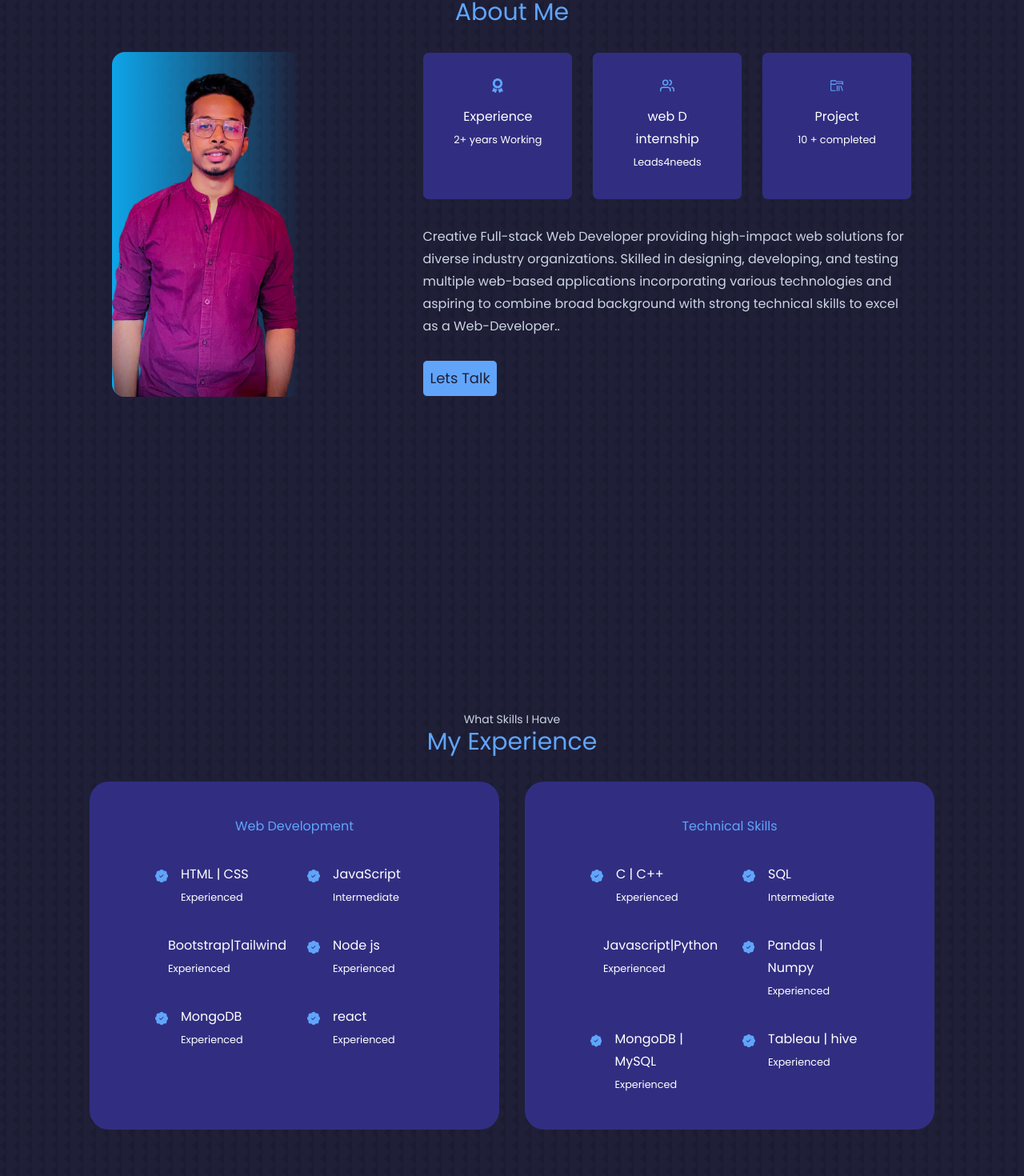
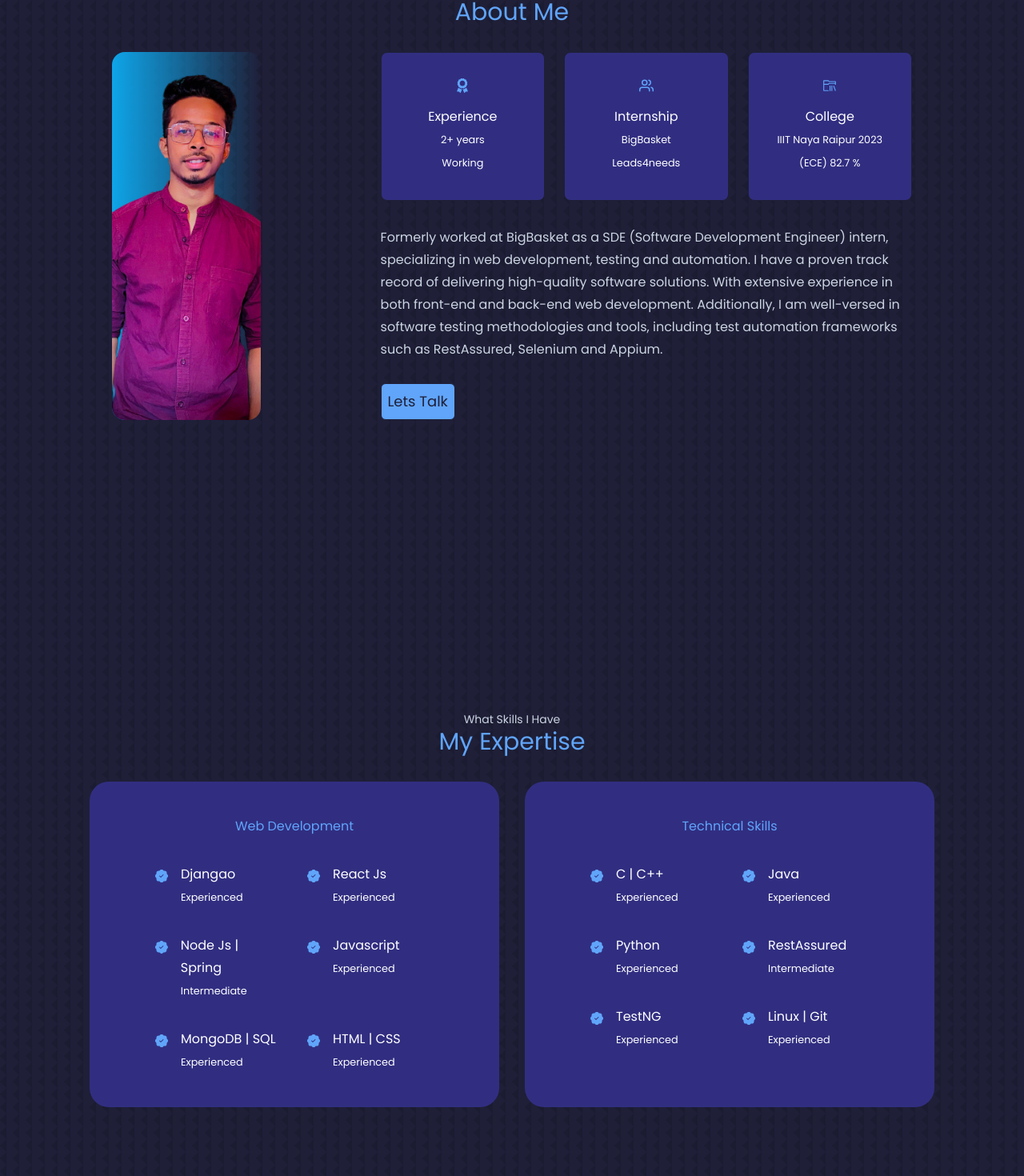
Before and after one commit to Shrey4299/My-Portfolio, a React (Create React App) app: page / in a window 1280 px wide. Shown: the part 848-2318 px from the top of the page at 80% size. Built offline with nearby package versions, Linux system fonts and the light colour scheme; a web font is replaced by a local one.

Commit message:
changes in experience

```diff
--- a/src/components/About.js
+++ b/src/components/About.js
@@ -1,7 +1,7 @@
 import React from 'react'
-import {FaAward} from 'react-icons/fa'
-import {FiUsers} from 'react-icons/fi'
-import {VscFolderLibrary} from 'react-icons/vsc'
+import { FaAward } from 'react-icons/fa'
+import { FiUsers } from 'react-icons/fi'
+import { VscFolderLibrary } from 'react-icons/vsc'
 import ME from './images/Resume2.png'
 
 function About() {
@@ -28,31 +28,37 @@ function About() {
         <div className="cn">
           <div className='grid grid-row-3 md:grid-cols-3 gap-6 mb-8'>
             <article className='bg-indigo-900 rounded-lg p-8 text-center border-[1px] border-[#1f1f38] transition ease-in hover:bg-[#1f1f38] hover:border-indigo-900'>
-            <FaAward className='mb-4 text-lg text-blue-400 mx-auto'/>
+              <FaAward className='mb-4 text-lg text-blue-400 mx-auto' />
               <h5 className="c">
                 Experience
               </h5>
-            <small>2+ years Working</small>
+              <small>2+ years</small><br/>
+              <small>Working</small>
             </article>
             <article className='bg-indigo-900 rounded-lg p-8 text-center border-[1px] border-[#1f1f38] transition ease-in hover:bg-[#1f1f38] hover:border-indigo-900'>
-            <FiUsers className='mb-4 text-lg text-blue-400 mx-auto'/>
+              <FiUsers className='mb-4 text-lg text-blue-400 mx-auto' />
               <h5 className="c">
-            web D internship
+                Internship
               </h5>
-            <small>Leads4needs </small>
+              <small className='inline'>BigBasket</small><br/>
+<small className='text-s'>Leads4needs</small>
+
+
             </article>
             <article className='bg-indigo-900 rounded-lg p-8 text-center border-[1px] border-[#1f1f38] transition ease-in hover:bg-[#1f1f38] hover:border-indigo-900'>
-            <VscFolderLibrary className='mb-4 text-lg text-blue-400 mx-auto'/>
+              <VscFolderLibrary className='mb-4 text-lg text-blue-400 mx-auto' />
               <h5 className="c">
-              Project
+                College
               </h5>
-            <small>10 + completed</small>
+              <small>IIIT Naya Raipur 2023</small><br/>
+              <small>(ECE) 82.7 %</small><br/>
             </article>
           </div>
 
-        <p className='text-slate-300 text-center md:text-left mb-7'>Creative Full-stack Web Developer providing high-impact web solutions for diverse industry organizations.
-Skilled in designing, developing, and testing multiple web-based applications incorporating various technologies and
-aspiring to combine broad background with strong technical skills to excel as a Web-Developer..</p>
+          <p className='text-slate-300 text-center md:text-left mb-7'>Formerly worked at BigBasket as a SDE (Software Development Engineer) intern, specializing in web development,
+            testing and automation. I have a proven track record of delivering high-quality software solutions.
+            With extensive experience in both front-end and back-end web development. Additionally, I am well-versed
+            in software testing methodologies and tools, including test automation frameworks such as RestAssured, Selenium and Appium.</p>
           <div className="flex w-full justify-center md:justify-start">
 
             <a className='text-[#1f1f38]  text-center text-lg p-2 border-[1px] rounded-md bg-blue-400 border-[#1f1f38]' href="">Lets Talk</a>
--- a/src/components/CTA.js
+++ b/src/components/CTA.js
@@ -1,13 +1,26 @@
-import React from 'react'
-import CV from './images/cv.pdf'
+import React from 'react';
 
 function CTA() {
+  const CV = "http://bit.ly/shreyansh_resume_cv"; // Updated CV link
+  const email = "shreyanshdewangan4299@gmail.com"; // Your email address
+
   return (
-    <div className='mt-10  flex gap-4 justify-center mb-10'>
-        <a href={CV} download className='text-blue-400 text-lg p-2 border-[1px] w-max rounded-md border-blue-400'>Download CV </a>
-        <a href="#contact" className='text-[#1f1f38] text-lg p-2 border-[1px] rounded-md bg-blue-400 border-[#1f1f38]'> Let's Talk</a>
+    <div className='mt-10 flex gap-4 justify-center mb-10'>
+      <a
+        href={CV}
+        download
+        className='text-blue-400 text-lg p-2 border-[1px] w-max rounded-md border-blue-400'
+      >
+        Download CV
+      </a>
+      <a
+        href={`mailto:${email}`}
+        className='text-[#1f1f38] text-lg p-2 border-[1px] rounded-md bg-blue-400 border-[#1f1f38]'
+      >
+        Let's Talk
+      </a>
     </div>
-  )
+  );
 }
 
-export default CTA
+export default CTA;
--- a/src/components/Experience.js
+++ b/src/components/Experience.js
@@ -7,7 +7,7 @@ const Experience = () => {
 
       <div className='flex flex-col items-center mb-8' >
       <h5 className="text-slate-300 text-sm">What Skills I Have</h5>
-      <h2 className="text-blue-400 text-3xl">My Experience</h2>
+      <h2 className="text-blue-400 text-3xl">My Expertise</h2>
 
       </div>
 
@@ -19,7 +19,7 @@ const Experience = () => {
               <BsPatchCheckFill className="text-blue-400 mt-2"/>
               <div>
 
-              <h4>HTML | CSS</h4>
+              <h4>Djangao</h4>
               <small>Experienced</small>
               </div>
             </article>
@@ -28,23 +28,23 @@ const Experience = () => {
 
               <div>
 
-              <h4>JavaScript </h4>
-              <small>Intermediate </small>
+              <h4>React Js </h4>
+              <small>Experienced </small>
               </div>
             </article>
             <article className="flex gap-4  ">
           <BsPatchCheckFill className="text-blue-400 mt-2"/>
               <div>
 
-              <h4>Bootstrap|Tailwind</h4>
-              <small>Experienced</small>
+              <h4>Node Js | Spring</h4>
+              <small>Intermediate</small>
               </div>
             </article>
             <article className="flex gap-4  ">
           <BsPatchCheckFill className="text-blue-400 mt-2"/>
               <div>
 
-              <h4>Node js</h4>
+              <h4>Javascript</h4>
               <small>Experienced</small>
               </div>
             </article>
@@ -53,7 +53,7 @@ const Experience = () => {
               <div>
 
 
-              <h4>MongoDB </h4>
+              <h4>MongoDB | SQL </h4>
               <small>Experienced</small>
               </div>
             </article>
@@ -61,7 +61,7 @@ const Experience = () => {
           <BsPatchCheckFill className="text-blue-400 mt-2"/>
               <div>
 
-              <h4>react</h4>
+              <h4> HTML | CSS</h4>
               <small>Experienced</small>
               </div>
             </article>
@@ -84,8 +84,8 @@ const Experience = () => {
 
               <div>
 
-              <h4> SQL </h4>
-              <small>Intermediate </small>
+              <h4> Java </h4>
+              <small>Experienced </small>
               </div>
             </article>
             <article className="flex gap-4  ">
@@ -93,7 +93,7 @@ const Experience = () => {
 
               <div>
 
-              <h4>Javascript|Python </h4>
+              <h4>Python </h4>
               <small>Experienced</small>
               </div>
             </article>
@@ -101,14 +101,14 @@ const Experience = () => {
           <BsPatchCheckFill className="text-blue-400 mt-2"/>
               <div>
 
-                <h4>Pandas | Numpy</h4>
-              <small>Experienced</small>
+                <h4> RestAssured</h4>
+              <small>Intermediate</small>
                 </div>
             </article>
             <article className="flex gap-4  ">
           <BsPatchCheckFill className="text-blue-400 mt-2"/>
               <div>
-              <h4>MongoDB | MySQL  </h4>
+              <h4> TestNG  </h4>
 
               <small>Experienced</small>
               </div>
@@ -116,7 +116,7 @@ const Experience = () => {
             <article className="flex gap-4  ">
           <BsPatchCheckFill className="text-blue-400 mt-2"/>
               <div>
-              <h4>Tableau | hive</h4>
+              <h4>Linux | Git</h4>
 
               <small>Experienced</small>
               </div>
--- a/src/components/Header.js
+++ b/src/components/Header.js
@@ -8,8 +8,8 @@ function Header() {
    <header className=' pt-10 md:px-28 mx-5 md:mx-28  overflow-hidden mb-28  '>
     <div className="mx-auto text-center items-center  relative  ">
       <h5 className='text-slate-300 mb-5 font-semibold'>Hello I'm </h5>
-      <h1 className=" font-semibold text-3xl mb-5">Shreyansh Dewanagn</h1>
-<h5 className="text-slate-300 mb-5 font-semibold">FullStack Developer</h5>
+      <h1 className=" font-semibold text-3xl mb-5">Shreyansh Dewangan</h1>
+<h5 className="text-slate-300 mb-5 font-semibold">Software Development Engineer</h5>
     <CTA/>
     <HeaderSocial/>
 
--- a/src/components/Services.js
+++ b/src/components/Services.js
@@ -14,39 +14,37 @@ function Services() {
          What makes me unique
         </div>
         <div className="text-blue-400 text-3xl">
-         Qualities
+        My Experience
         </div>
             </div>
       <div className="grid  grid-row-2 md:grid-cols-2 gap-8 ">
         <article className="bg-indigo-900 border-[1px] border-blue-400 transition ease-in-out delay-150 hover:bg-transparent hover:border-indigo-900 overflow-hidden rounded-b-3xl ">
           <div className="bg-blue-400 p-8 rounded-b-3xl shadow-2xl overflow-hidden">
-            <h3 className="text-[#1f1f38] text-md text-center">Achievements</h3>
+            <h3 className="text-[#1f1f38] text-md text-center">BigBasket | Bangalore </h3>
+            <h3 className="text-[#1f1f38] text-sm text-center">(Jan 2023 — Present) </h3>
           </div>
           <ul className="p-8 ">
             <li className="flex gap-4 mb-3" >
               <BiCheck className="text-blue-400 mt-1"/>
-              <p className="text-">SAC webisite head </p>
+              <p className="text-sm">Designed and developed a website using Django and Django Rest Framework integrated with Google Drive & Spreadsheet API.d </p>
             </li>
            <li className="flex gap-4 mb-3" >
               <BiCheck className="text-blue-400 mt-1"/>
-              <p>Freelancer </p>
+              <p className="text-sm">Used by Higher authorities to create a specified spreadsheet for a particular project for all test cases tested using App Script. </p>
             </li>
            <li className="flex gap-4 mb-3" >
               <BiCheck className="text-blue-400 mt-1"/>
-              <p>Youtuber </p>
+              <p className="text-sm">Leveraged React, Tailwind CSS, Google, and JWT token authentication to develop a highly responsive website with robust security measures. </p>
             </li>
            <li className="flex gap-4 mb-3" >
               <BiCheck className="text-blue-400 mt-1"/>
-              <p className="text-">Capriccio core member</p>
+              <p className="text-sm">Implemented a unified report dashboard using MongoDB, enabling seamless analysis and monitoring of mobile, web, and API testing results.</p>
             </li>
            <li className="flex gap-4 mb-3" >
               <BiCheck className="text-blue-400 mt-1"/>
-              <p> Rapper</p>
+              <p className="text-sm"> Performed comprehensive testing of BigBasket's new extended search feature using RestAssured, while leveraging Selenium, Appium, and TestNG for automated web and mobile UI testing.</p>
             </li>
-           <li className="flex gap-4 " >
-              <BiCheck className="text-blue-400 mt-1"/>
-              <p>Football Vice Captain</p>
-            </li>
+
 
           </ul>
         </article>
@@ -56,33 +54,27 @@ function Services() {
 
         <article className="bg-indigo-900 border-[1px] border-blue-400 transition ease-in-out delay-150 hover:bg-transparent hover:border-indigo-900 overflow-hidden rounded-b-3xl ">
           <div className="bg-blue-400 p-8 rounded-b-3xl shadow-2xl overflow-hidden">
-            <h3 className="text-[#1f1f38] text-md text-center">Soft Skill</h3>
+            <h3 className="text-[#1f1f38] text-md text-center">Leads4needs | Noida</h3>
+            <h3 className="text-[#1f1f38] text-sm text-center">(June 2022 - November 2022)</h3>
           </div>
           <ul className="p-8 ">
             <li className="flex gap-4 mb-3" >
               <BiCheck className="text-blue-400 mt-1"/>
-              <p className="text-md">Creative</p>
+              <p className="text-sm">Developed & optimized web applications using Django and React.js, also responsible for debugging & maintaining existing code.</p>
             </li>
            <li className="flex gap-4 mb-3" >
               <BiCheck className="text-blue-400 mt-1"/>
-              <p>Critical Thinker </p>
+              <p className="text-sm">Optimized website loading time by up to 70% through performance enhancements, achieving improved user experience. </p>
             </li>
            <li className="flex gap-4 mb-3" >
               <BiCheck className="text-blue-400 mt-1"/>
-              <p>Leadership </p>
+              <p className="text-sm">Utilized Hooks for state management, integrated APIs, and implemented third-party libraries, enhancing website functionality. </p>
             </li>
            <li className="flex gap-4 mb-3" >
               <BiCheck className="text-blue-400 mt-1"/>
-              <p>Enthusiasm</p>
+              <p className="text-sm">Performed functional testing in React and was actively involved in bug & defect tracking and reporting in JIRA.</p>
             </li>
-           <li className="flex gap-4 mb-3" >
-              <BiCheck className="text-blue-400 mt-1"/>
-              <p>Flexible</p>
-            </li>
-           <li className="flex gap-4 " >
-              <BiCheck className="text-blue-400 mt-1"/>
-              <p>Multitasking</p>
-            </li>
+
 
           </ul>
         </article>
```
Also changed, not shown: 2 other files (tests, documents, lock files or other folders). Lines whose indentation alone changed are shown as unchanged.
